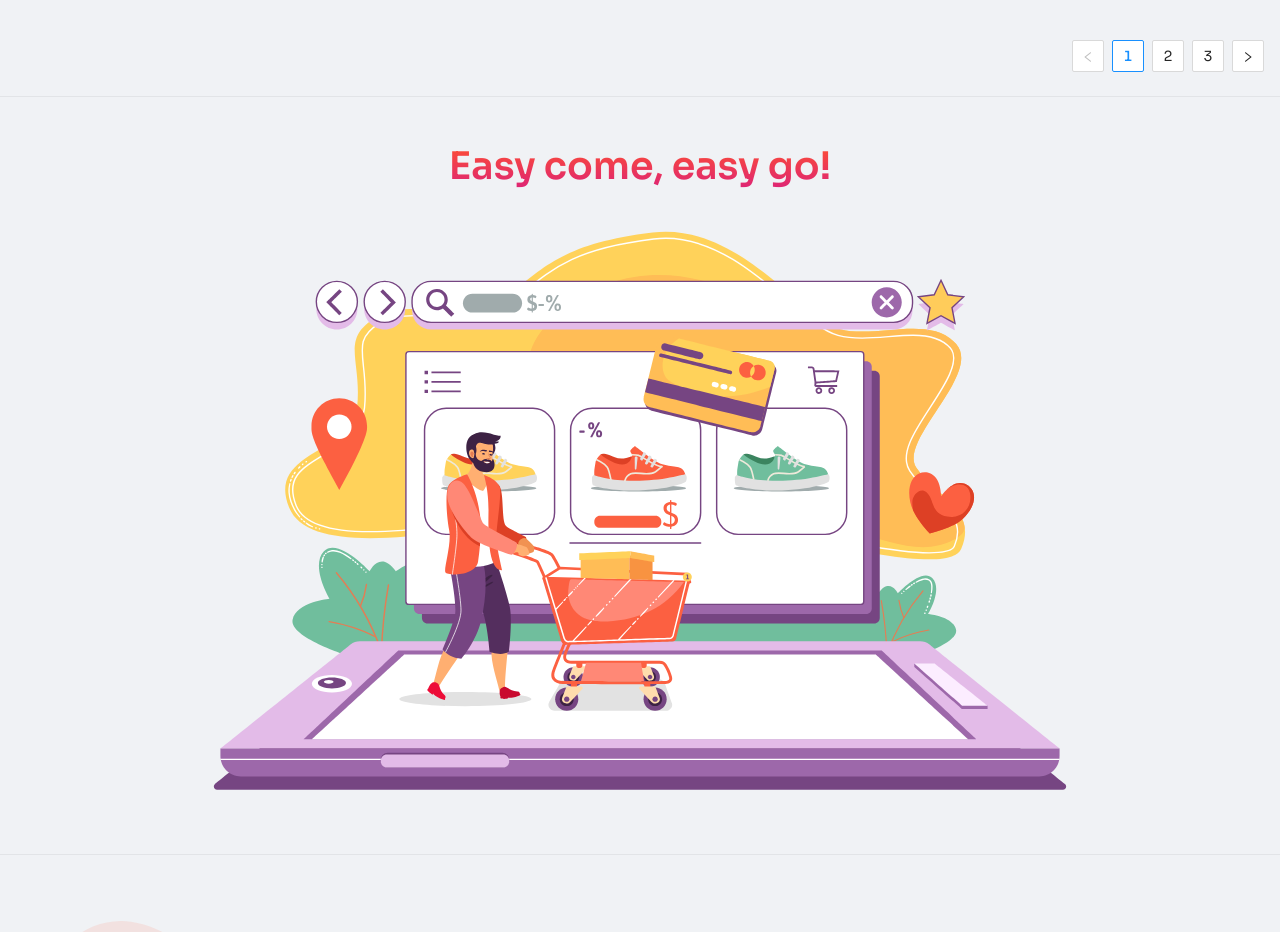
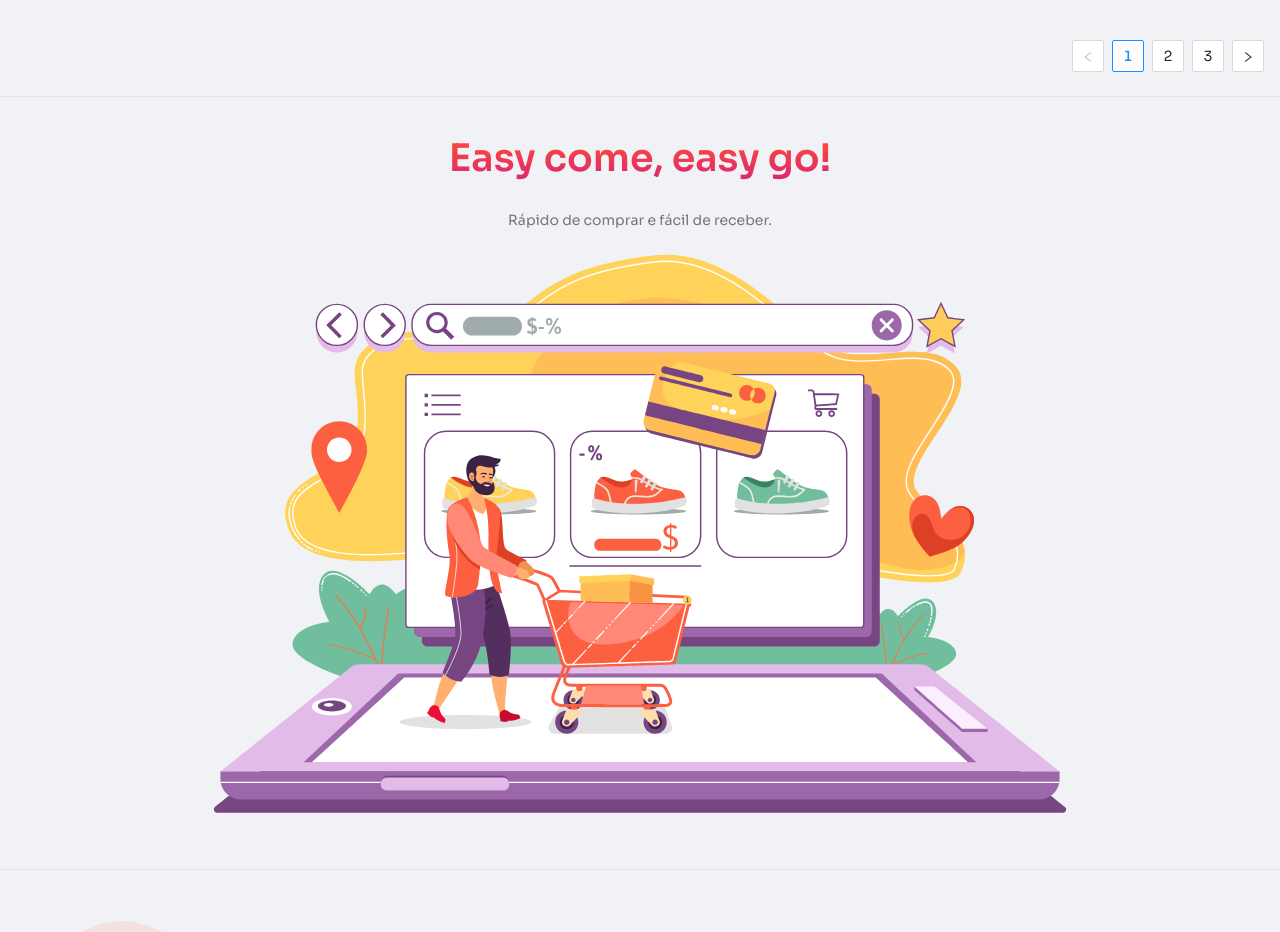
Before and after one commit to w1redl4in/ecommerce-frontend, a React (Create React App) app: page / in a window 1280 px wide. Shown: the part 2362-3294 px from the top of the page. Built offline with nearby package versions, Linux system fonts and the light colour scheme.

Commit message:
feat: gradient waves + new phrase

```diff
--- a/src/pages/Home/EasyComeEasyGo.tsx
+++ b/src/pages/Home/EasyComeEasyGo.tsx
@@ -1,5 +1,5 @@
 import React from 'react';
-import { Col, Divider, Row, Typography } from 'antd';
+import { Col, Divider, Row, Typography, Space } from 'antd';
 import theme from '../../theme/theme';
 import Lottie from '../../config/Lottie';
 import EasyComeEasyGoLottie from '../../assets/easycomeasygo.json';
@@ -11,9 +11,16 @@ const EasyComeEasyGo: React.FC = () => {
         <Row justify="center" align="middle" style={{ height: '100%' }}>
           <Col span={24}>
             <Row justify="center">
-              <Typography.Title level={1} style={theme.gradientText}>
-                Easy come, easy go!
-              </Typography.Title>
+              <Space direction="vertical">
+                <Typography.Title level={1} style={theme.gradientText}>
+                  Easy come, easy go!
+                </Typography.Title>
+                <Row justify="center">
+                  <Typography.Text style={{ opacity: '0.6' }}>
+                    Rápido de comprar e fácil de receber.
+                  </Typography.Text>
+                </Row>
+              </Space>
             </Row>
             <Lottie
               animationData={EasyComeEasyGoLottie}
--- a/src/store/modules/auth/sagas.ts
+++ b/src/store/modules/auth/sagas.ts
@@ -26,7 +26,9 @@ export function* fetchLoginSaga(action: IReducerAction<ILogin>) {
     yield put(fetchLoginActionError());
     notification.error({
       message: 'Autenticação',
-      description: error.response.data.errors.map((err) => err.message),
+      description:
+        error.response.data.errors.map((err) => err.message) ||
+        'Houve um erro inesperado, tente novamente mais tarde.',
       placement: 'topLeft',
     });
   }
```
Also changed, not shown: src/assets/waves.svg, 1 other file (tests, documents, lock files or other folders).
